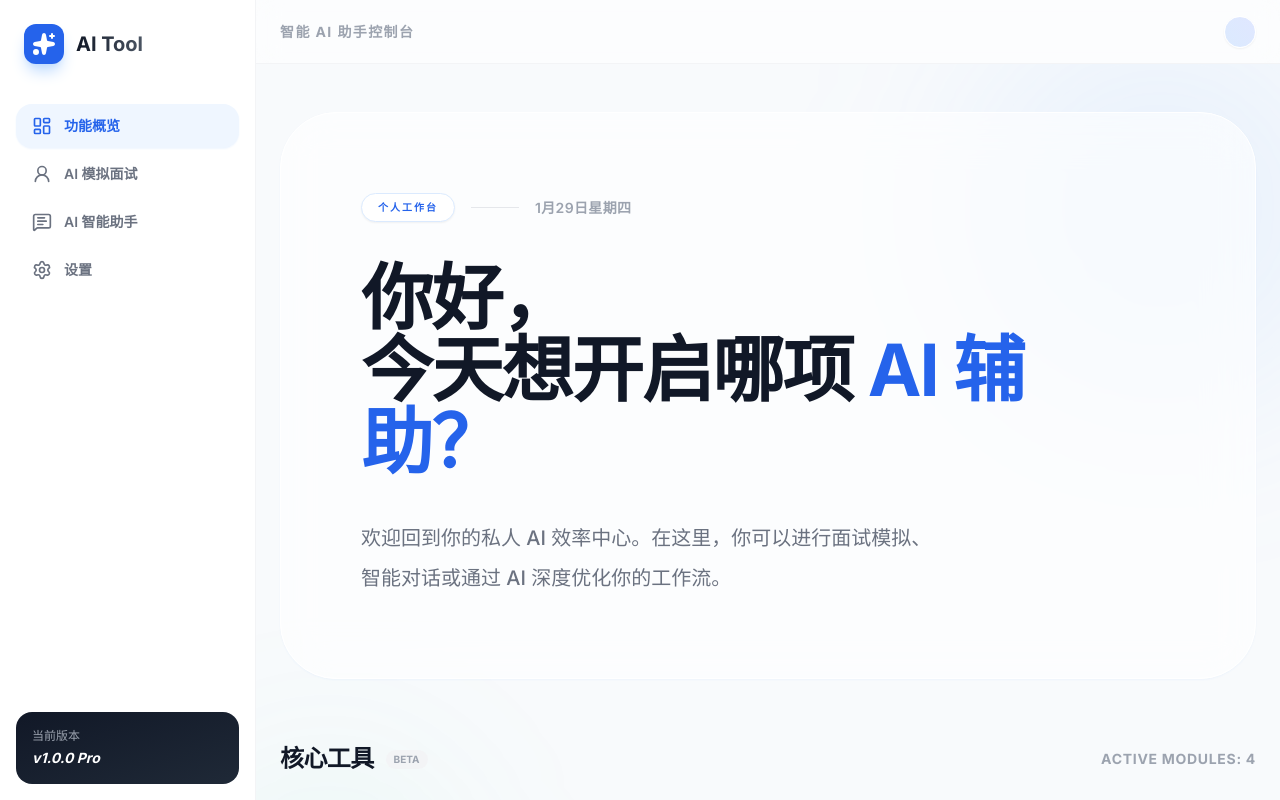
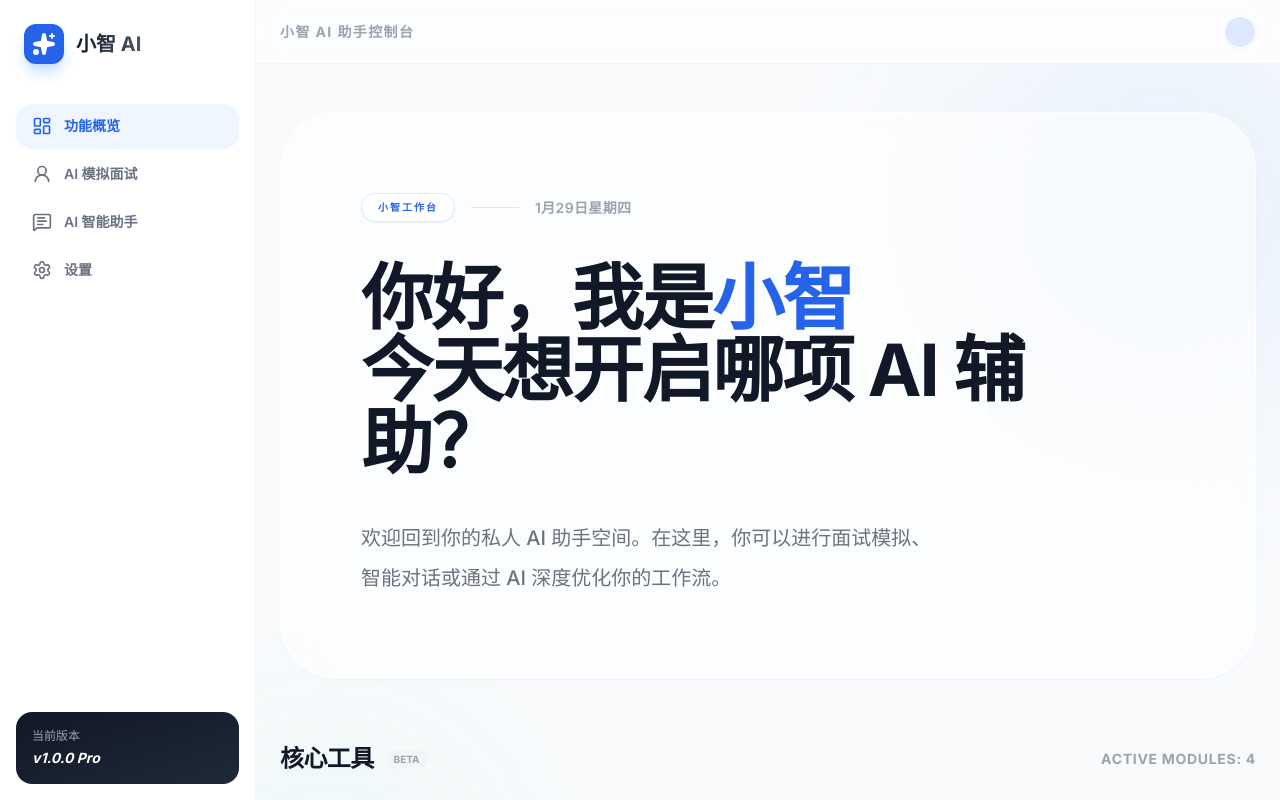
Before and after one commit to hongyingxin/ai-tool-monorepo, a React (Vite) app in the folder apps/web/: page / in a window 1280 px wide. Built offline with nearby package versions, Linux system fonts and the light colour scheme.

Commit message:
feat: 修改文字

```diff
--- a/apps/web/index.html
+++ b/apps/web/index.html
@@ -3,7 +3,7 @@
 <head>
     <meta charset="UTF-8">
     <meta name="viewport" content="width=device-width, initial-scale=1.0">
-    <title>智面 AI - 专业模拟面试</title>
+    <title>小智 - 你的私人 AI 效率中心</title>
     <script src="https://cdn.tailwindcss.com"></script>
     <link href="https://fonts.googleapis.com/css2?family=Inter:wght@400;500;600;700&display=swap" rel="stylesheet">
     <style>
--- a/apps/web/src/modules/home/Home.tsx
+++ b/apps/web/src/modules/home/Home.tsx
@@ -51,7 +51,7 @@ const Home: React.FC = () => {
         <div className="max-w-3xl">
           <div className="flex items-center gap-4 mb-10">
             <div className="px-4 py-1.5 rounded-full bg-white border border-blue-100 text-blue-600 text-[10px] font-black uppercase tracking-[0.2em] shadow-sm">
-              个人工作台
+              小智工作台
             </div>
             <div className="h-px w-12 bg-gray-200"></div>
             <span className="text-gray-400 text-sm font-semibold tracking-wide">
@@ -60,15 +60,12 @@ const Home: React.FC = () => {
           </div>
 
           <h1 className="text-5xl md:text-7xl font-black text-gray-900 mb-10 tracking-tight leading-[1.15]">
-            你好，<br />
-            今天想开启哪项 <span className="relative">
-              <span className="relative z-10 text-blue-600">AI 辅助？</span>
-              <span className="absolute bottom-2 left-0 w-full h-4 bg-blue-100/60 -z-0"></span>
-            </span>
+            你好，我是<span className="text-blue-600">小智</span><br />
+            今天想开启哪项 AI 辅助？
           </h1>
 
           <p className="text-gray-500 text-xl font-medium leading-[2] max-w-xl">
-            欢迎回到你的私人 AI 效率中心。在这里，你可以进行面试模拟、智能对话或通过 AI 深度优化你的工作流。
+            欢迎回到你的私人 AI 助手空间。在这里，你可以进行面试模拟、智能对话或通过 AI 深度优化你的工作流。
           </p>
         </div>
       </div>
--- a/apps/web/src/modules/interview/InterviewPage.tsx
+++ b/apps/web/src/modules/interview/InterviewPage.tsx
@@ -33,7 +33,7 @@ const InterviewPage: React.FC = () => {
         <div className="max-w-3xl mx-auto pt-12 text-center animate-in fade-in slide-in-from-bottom-4 duration-700">
           <div className="inline-flex items-center gap-2 px-4 py-2 rounded-full bg-blue-50 text-blue-600 text-sm font-bold mb-8">
             <Sparkles size={16} />
-            <span>AI 模拟面试专家</span>
+            <span>小智面试专家</span>
           </div>
           <h1 className="text-4xl md:text-5xl font-black text-gray-900 mb-6 leading-tight">
             全方位的模拟面试 <br />
--- a/apps/web/src/shared/components/Layout.tsx
+++ b/apps/web/src/shared/components/Layout.tsx
@@ -26,7 +26,7 @@ const Layout: React.FC = () => {
             <Sparkles className="text-white" size={24} fill="currentColor" />
           </div>
           <span className="text-xl font-black bg-clip-text text-transparent bg-gradient-to-r from-gray-900 to-gray-600">
-            AI Tool
+            小智 AI
           </span>
         </div>
 
@@ -68,7 +68,7 @@ const Layout: React.FC = () => {
                 <Sparkles size={18} className="text-white" fill="currentColor" />
              </div>
              <h2 className="text-sm font-bold text-gray-400 uppercase tracking-widest">
-               智能 AI 助手控制台
+               小智 AI 助手控制台
              </h2>
           </div>
           <div className="flex items-center gap-3">
```
